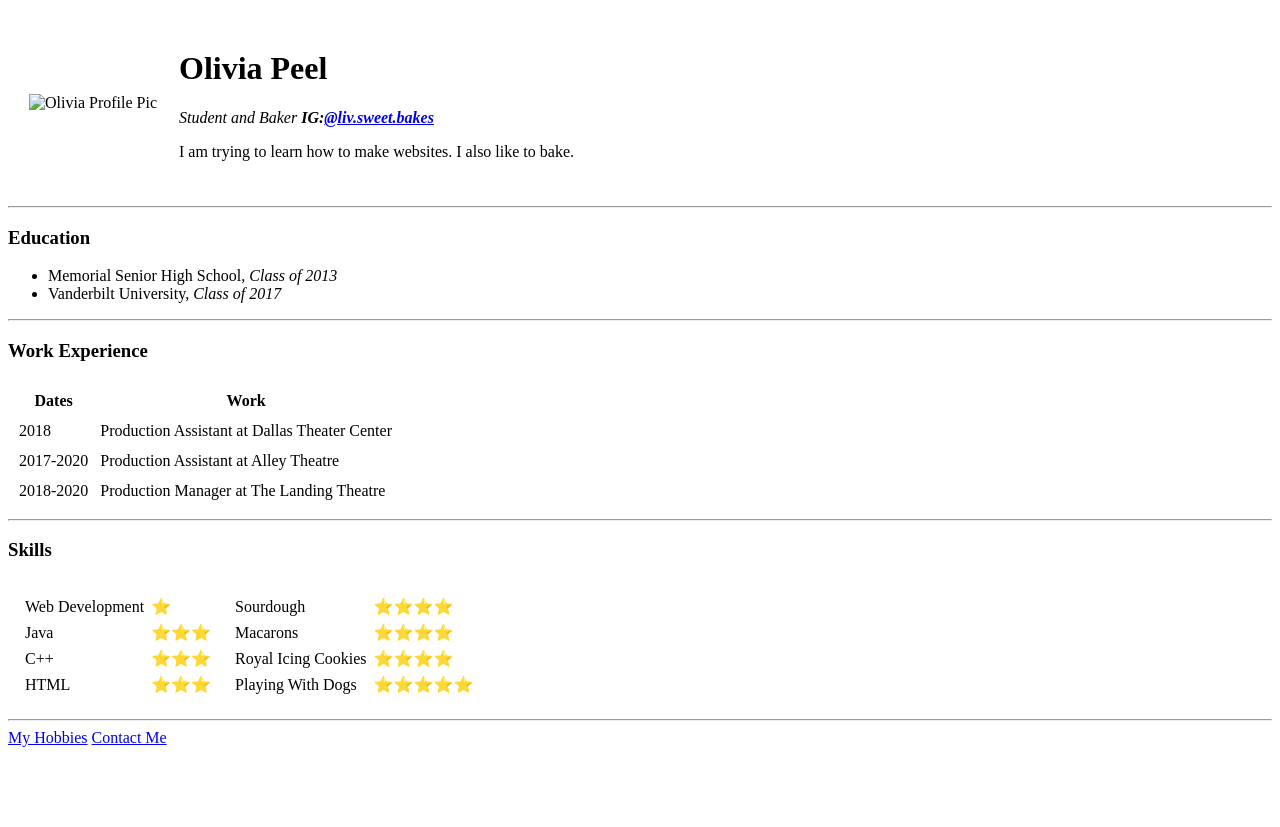
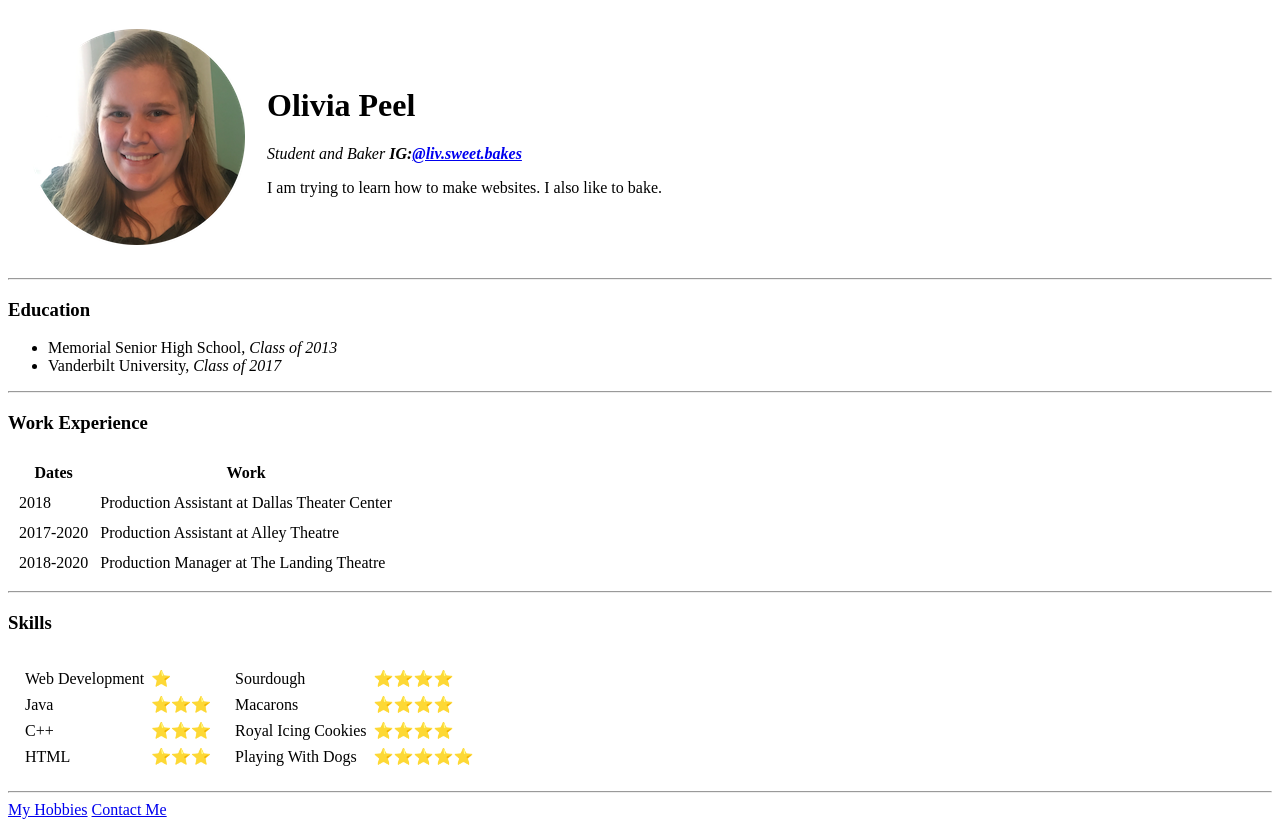
Before and after one commit to TheLightAlchemist/CV, a plain HTML site: page index.html in a window 1280 px wide. Before the commit the page ends 800 px from the top, so only its background shows below. Drawn offline with Linux system fonts and the light colour scheme.

Commit message:
Update Index (image)

```diff
--- a/index.html
+++ b/index.html
@@ -9,7 +9,7 @@
 <body>
   <table cellspacing="20">
     <tr>
-      <td> <img src="images/oliviaheadshot.png" alt="Olivia Profile Pic"></td>
+      <td> <img src="oliviaheadshot.png" alt="Olivia Profile Pic"></td>
       <td>
         <h1>Olivia Peel</h1>
         <p><em>Student and Baker <strong> IG:<a href="https://www.instagram.com/liv.sweet.bakes/">@liv.sweet.bakes</strong></a></em></p>
```
